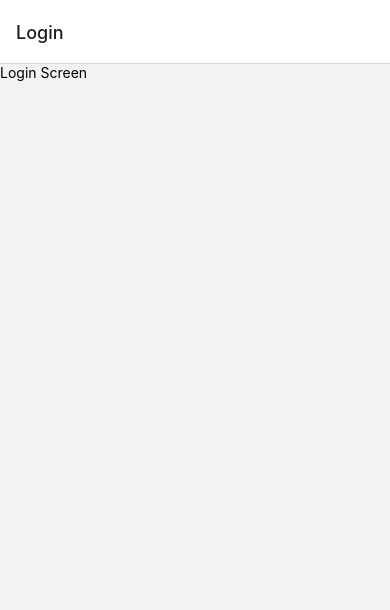
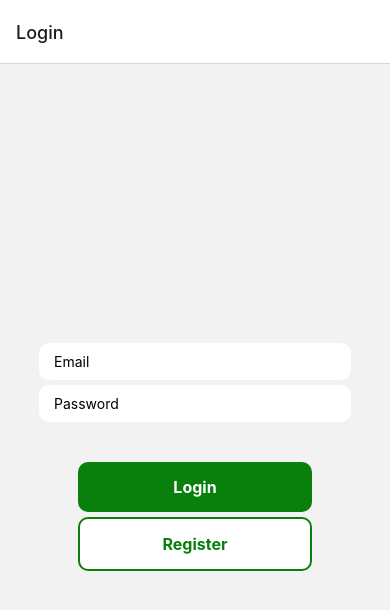
Before and after one commit to silkster87/plantspotter, a React Native app in the folder client/: screen /Login in a window 390 px wide. Shown: the top 610 px of the page. Built offline with nearby package versions, Linux system fonts and the light colour scheme; no server answers.

Commit message:
feat(LoginScreen): added firebase auth for email and password

```diff
--- a/client/screens/LoginScreen.js
+++ b/client/screens/LoginScreen.js
@@ -1,14 +1,110 @@
-import { StyleSheet, Text, View } from 'react-native'
-import React from 'react'
+import { KeyboardAvoidingView, StyleSheet, TextInput, View, Text, TouchableOpacity } from 'react-native'
+import React, { useState } from 'react'
+import app from '../firebase'
+import { getAuth, createUserWithEmailAndPassword } from 'firebase/auth';
+
+
 
 const LoginScreen = () => {
+  const [email, setEmail] = useState('');
+  const [password, setPassword] = useState('');
+
+  const handleSignUp = () => {
+    const auth = getAuth(app);
+    createUserWithEmailAndPassword(auth, email, password)
+    .then(userCredentials => {
+      const user = userCredentials.user;
+      console.log(user.email);
+    })
+    .catch(err => alert(err.message));
+  }
+
   return (
-    <View>
-      <Text>Login Screen</Text>
-    </View>
+    <KeyboardAvoidingView
+      style={styles.container}
+      behavior='padding'
+    >
+      <View style={styles.inputContainer} >
+        <TextInput
+          placeholder="Email"
+          value= {email}
+          onChangeText= {text => setEmail(text)}
+          style={styles.input}
+        />
+
+          <TextInput
+          placeholder="Password"
+          value= {password}
+          onChangeText= {password => setPassword(password)}
+          style={styles.input}
+          secureTextEntry
+        />
+      </View>
+
+      <View style={styles.buttonContainer}>
+        <TouchableOpacity
+          onPress={() => { }}
+          style={styles.button}
+        >
+          <Text style={styles.buttonText}>Login</Text>
+        </TouchableOpacity>
+        <TouchableOpacity
+          onPress={handleSignUp}
+          style={[styles.button, styles.buttonOutline]}
+        >
+          <Text style={styles.buttonOutlineText}>Register</Text>
+        </TouchableOpacity>
+      </View>
+    </KeyboardAvoidingView>
   )
 }
 
 export default LoginScreen
 
-const styles = StyleSheet.create({})
+const styles = StyleSheet.create({
+  container: {
+    flex: 1,
+    justifyContent: 'center',
+    alignItems: 'center',
+  },
+  inputContainer: {
+    width: '80%'
+  },
+  input: {
+    backgroundColor: 'white',
+    paddingHorizontal: 15,
+    paddingVertical: 10,
+    borderRadius: 10,
+    marginTop: 5,
+  },
+  buttonContainer: {
+    width: '60%',
+    justifyContent: 'center',
+    alignItems: 'center',
+    marginTop: 40
+  },
+  button: {
+    backgroundColor: '#097F0C',
+    width: '100%',
+    padding: 15,
+    borderRadius: 10,
+    alignItems: 'center'
+  },
+  buttonOutline: {
+    backgroundColor: 'white',
+    marginTop: 5,
+    borderColor: '#097F0C',
+    borderWidth: 2
+  },
+  buttonText: {
+    color: 'white',
+    fontWeight: '700',
+    fontSize: 16
+  },
+  buttonOutlineText: {
+    color: '#097F0C',
+    fontWeight: '700',
+    fontSize: 16
+  }
+
+})
```
